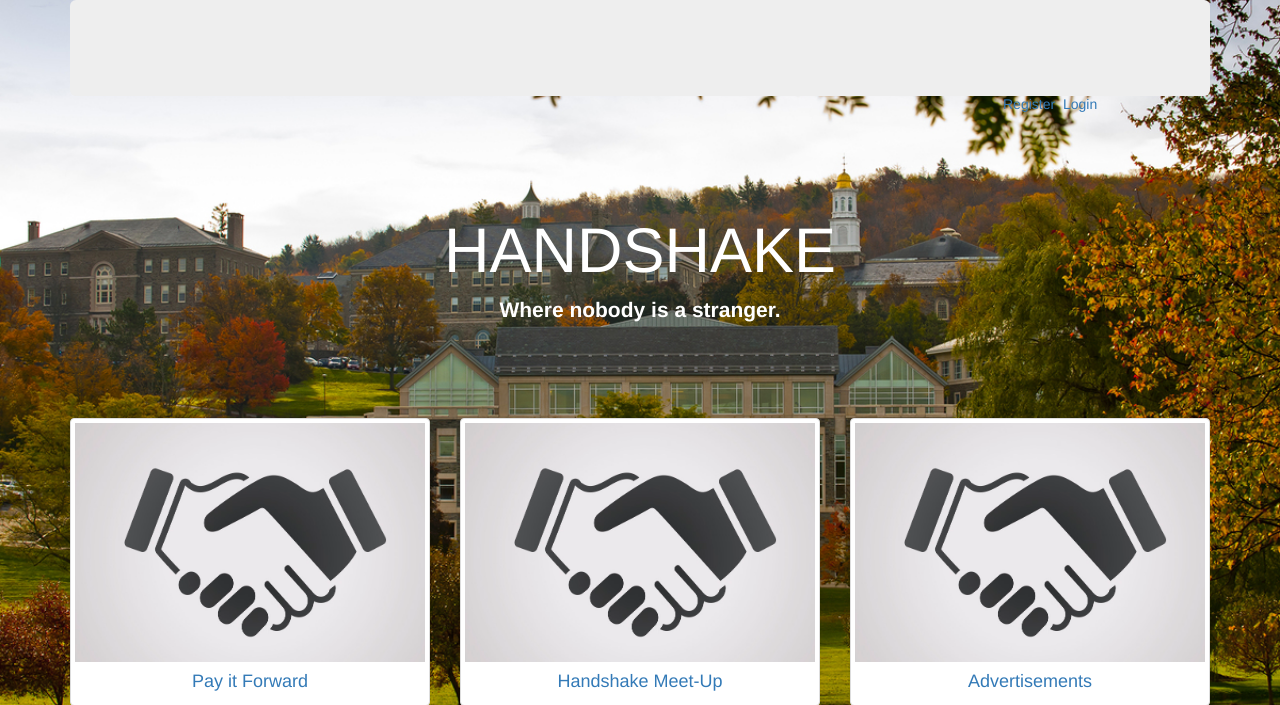
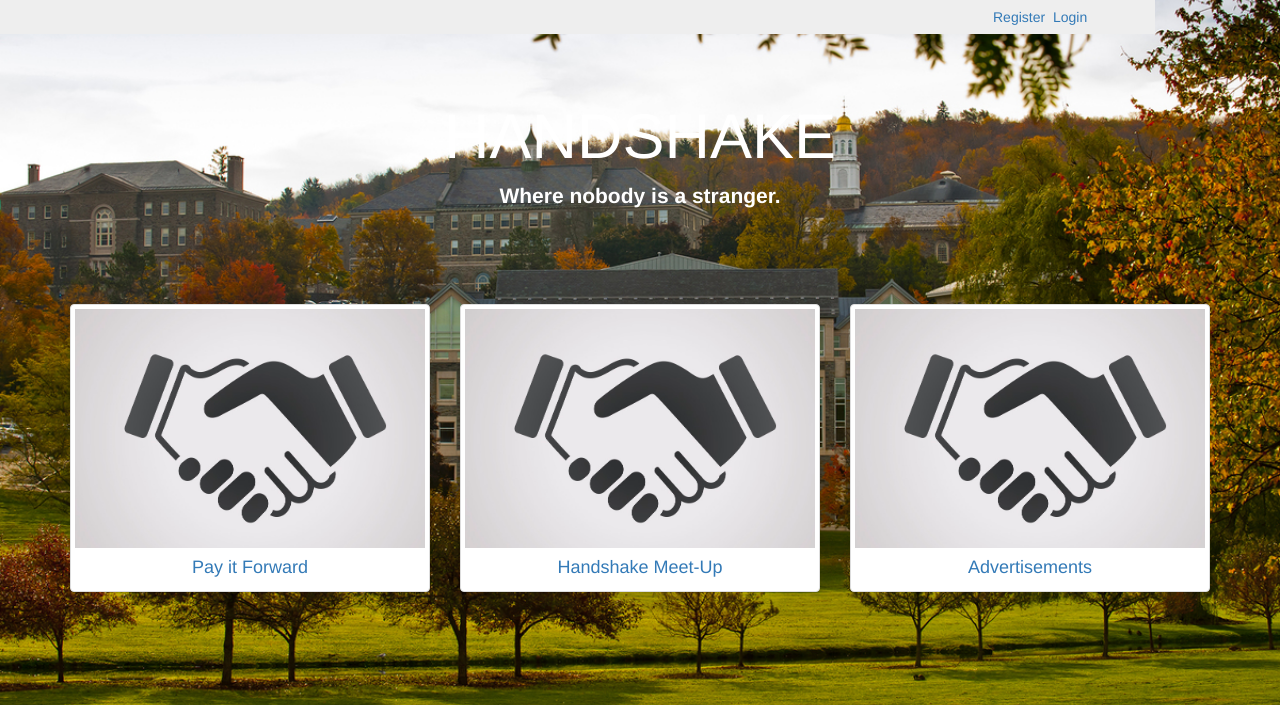
Before and after one commit to kotut/spartans, a PHP site: page / in a window 1280 px wide. Shown: the top 705 px of the page. Run offline with PHP 8.4, Linux system fonts and the light colour scheme; some libraries are stand-ins or nearby versions.

Commit message:
Small edits

```diff
--- a/index.php
+++ b/index.php
@@ -16,15 +16,15 @@
 
 <?php session_start(); ?>
 <?php if(!isset($_SESSION['user'])) : ?>
-	<div class="container">
-		<div class="jumbotron">
+	<div class="container" style="margin-left:-15px; background-color:#eee;">
+
 			<div style="float:right;width:100px;">
 				<a href="#LogModal" data-toggle="modal" class="btn" align=right> Login </a>
 			</div>
 			<div style="float:right;width:60px;">
 				<a href="#RegModal" data-toggle="modal" class="btn" align= right> Register </a>
 			</div>
-		</div>
+
 	</div>
 <?php else : ?>
 	<!-- Navbar -->
```
